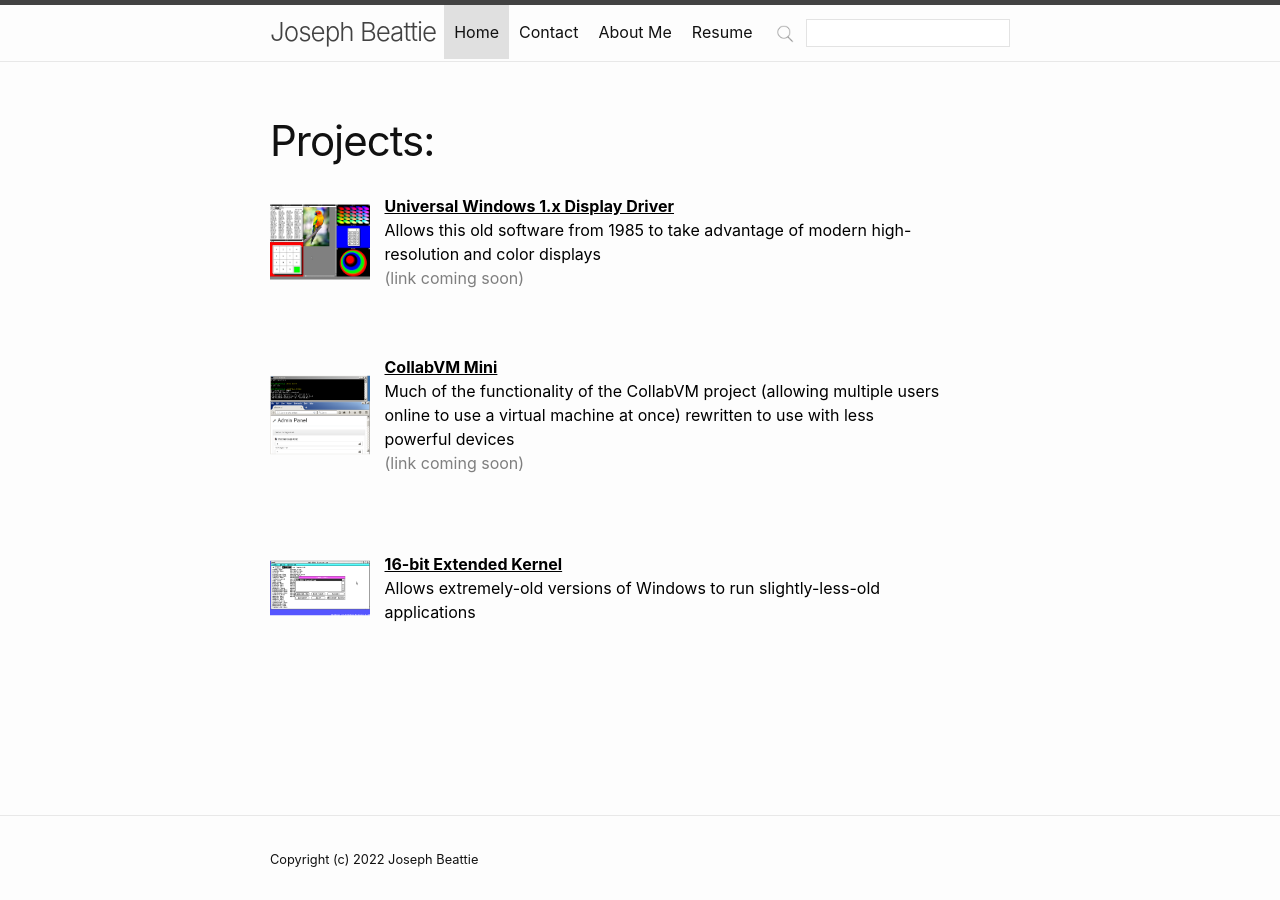
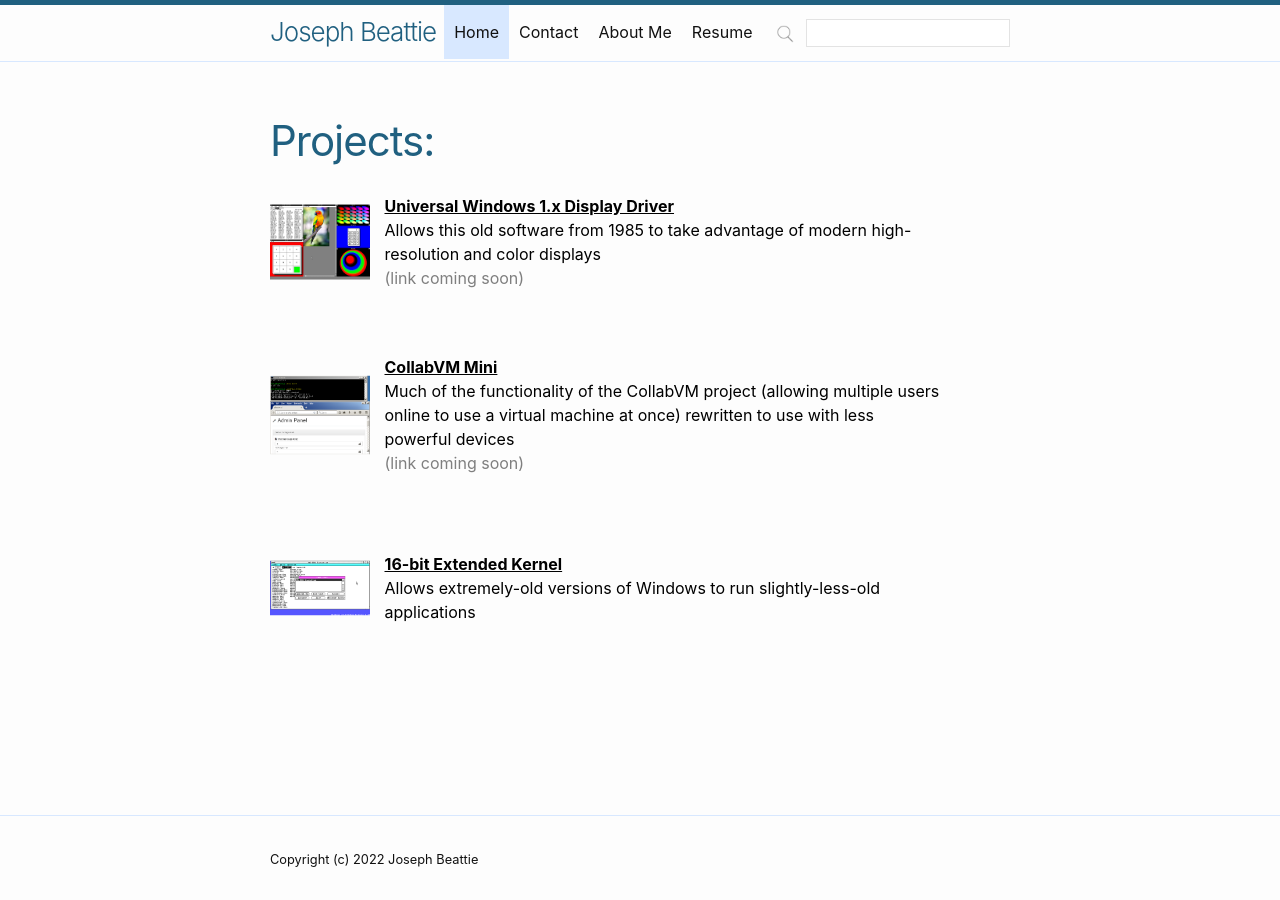
Before and after one commit to jb881122/jb881122.github.io, a Jekyll site: the page built from index.md, in a window 1280 px wide. Built offline with Jekyll 4.4.1, drawn with Linux system fonts in a browser that asks for light colours; nearby versions of some CDN libraries.

Commit message:
Color scheme

```diff
--- a/_sass/minima.scss
+++ b/_sass/minima.scss
@@ -13,7 +13,10 @@ $spacing-unit:     30px !default;
 $text-color:       #111 !default;
 $background-color: #fdfdfd !default;
 $brand-color:      #2a7ae2 !default;
-$nav-current-bg:   #e0e0e0 !default;
+$nav-current-bg:   #d8e8ff !default;
+
+$theme-color-light: #d8e8ff !default;
+$theme-color-dark:  #206080 !default;
 
 $grey-color:       #828282 !default;
 $grey-color-light: lighten($grey-color, 40%) !default;
--- a/_sass/minima/_layout.scss
+++ b/_sass/minima/_layout.scss
@@ -2,8 +2,8 @@
  * Site header
  */
 .site-header {
-  border-top: 5px solid $grey-color-dark;
-  border-bottom: 1px solid $grey-color-light;
+  border-top: 5px solid $theme-color-dark;
+  border-bottom: 1px solid $theme-color-light;
   min-height: $spacing-unit * 1.865;
 
   // Positioning context for the mobile navigation icon
@@ -20,7 +20,7 @@
 
   &,
   &:visited {
-    color: $grey-color-dark;
+    color: $theme-color-dark;
   }
 }
 
@@ -56,7 +56,7 @@
     top: 9px;
     right: $spacing-unit / 2;
     background-color: $background-color;
-    border: 1px solid $grey-color-light;
+    border: 1px solid $theme-color-light;
     border-radius: 5px;
     text-align: right;
 
@@ -111,7 +111,7 @@
  * Site footer
  */
 .site-footer {
-  border-top: 1px solid $grey-color-light;
+  border-top: 1px solid $theme-color-light;
   padding: $spacing-unit 0;
 }
 
@@ -225,6 +225,7 @@
   @include relative-font-size(2.625);
   letter-spacing: -1px;
   line-height: 1;
+  color: $theme-color-dark;
 
   @include media-query($on-laptop) {
     @include relative-font-size(2.25);
```
